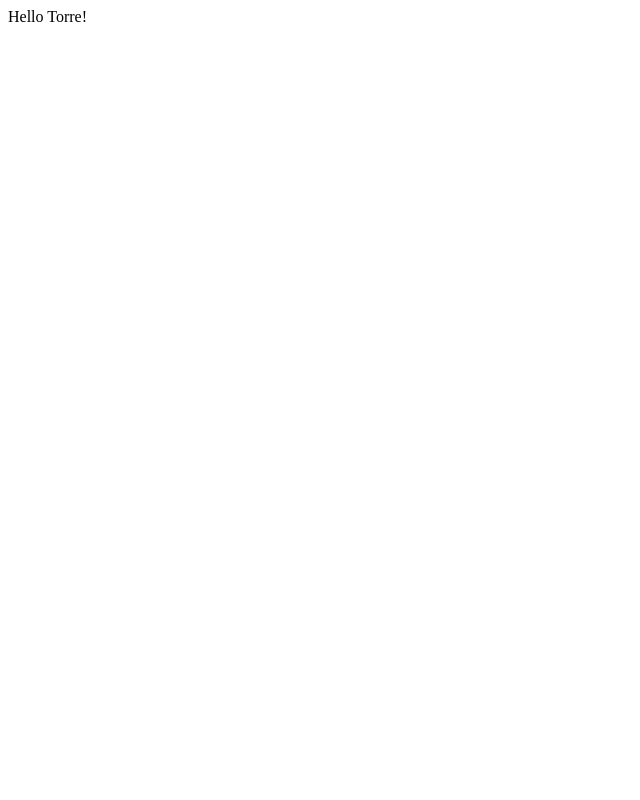
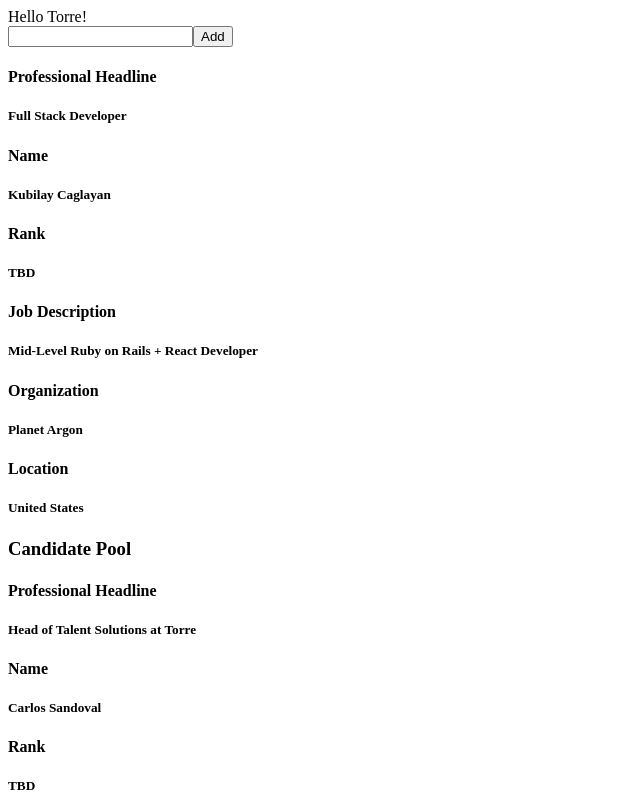
Before and after one commit to kubilaycaglayan/torre-assessment, a React (Create React App) app: page / in a window 1280 px wide. Shown: the top 800 px of the page, without its empty margins (0-640 px from the left). Built offline with nearby package versions, Linux system fonts and the light colour scheme.

Commit message:
Add CandidateInput container and bring everything together in App container

```diff
--- a/src/actions/index.js
+++ b/src/actions/index.js
@@ -0,0 +1 @@
+export { default as changeCandidateInput } from './changeCandidateInput';
--- a/src/components/App.js
+++ /dev/null
@@ -1,19 +0,0 @@
-import React from 'react';
-import getRank from '../helpers/ranking/getRank';
-import {
-  user1, user2, user3, user4,
-} from '../state/users';
-import job from '../state/jobs';
-
-console.log(getRank(user1, job));
-console.log(getRank(user2, job));
-console.log(getRank(user3, job));
-console.log(getRank(user4, job));
-
-const App = () => (
-  <header>
-    Hello Torre!
-  </header>
-);
-
-export default App;
--- a/src/containers/AddCandidateInput.js
+++ b/src/containers/AddCandidateInput.js
@@ -1,12 +1,29 @@
 import React from 'react';
+import { connect } from 'react-redux';
+import { changeCandidateInput } from '../actions';
 
-const AddCandidateInput = () => {
+const AddCandidateInput = props => {
+  const { candidateInput, handleInput } = props;
+
   return (
     <form>
-      <input onChange={handleInput} />
+      <input onChange={e => handleInput(e.target.value)} />
       <button type="button">
         Add
       </button>
     </form>
   );
-}
+};
+
+const mapStateToProps = state => ({
+  candidateInput: state.candidateInput,
+});
+
+const mapDispatchToProps = dispatch => ({
+  handleInput: input => dispatch(changeCandidateInput(input)),
+});
+
+export default connect(
+  mapStateToProps,
+  mapDispatchToProps,
+)(AddCandidateInput);
--- /dev/null
+++ b/src/containers/App.js
@@ -0,0 +1,53 @@
+import React from 'react';
+import {connect} from 'react-redux';
+import getRank from '../helpers/ranking/getRank';
+import Candidate from '../components/Candidate';
+import Job from '../components/Job';
+import Pool from '../containers/Pool';
+import AddCandidateInput from '../containers/AddCandidateInput';
+
+/* import {
+  user1, user2, user3, user4,
+} from '../state/users';
+import job from '../state/jobs';
+import { connect } from 'react-redux';
+
+console.log(getRank(user1, job));
+console.log(getRank(user2, job));
+console.log(getRank(user3, job));
+console.log(getRank(user4, job)); */
+
+const App = props => {
+  const { currentCandidate, currentJob, currentCandidatePool } = props;
+  return (
+    <>
+      <header>
+        Hello Torre!
+      </header>
+      <section>
+        <AddCandidateInput />
+        <Candidate candidate={currentCandidate} />
+      </section>
+      <section>
+        <Job job={currentJob} />
+      </section>
+      <section>
+        <h3>
+          Candidate Pool
+        </h3>
+        <Pool />
+      </section>
+    </>
+  );
+};
+
+const mapStateToProps = state => ({
+  currentCandidate: state.candidate,
+  currentJob: state.job,
+  currentCandidatePool: state.candidatePool,
+});
+
+export default connect(
+  mapStateToProps,
+  null,
+)(App);
--- a/src/index.js
+++ b/src/index.js
@@ -4,7 +4,7 @@ import { Provider } from 'react-redux';
 import { applyMiddleware, createStore } from 'redux';
 import thunk from 'redux-thunk';
 import { composeWithDevTools } from 'redux-devtools-extension';
-import App from './components/App';
+import App from './containers/App';
 import reducer from './reducers/index';
 import initialState from './state';
 
```
Also changed, not shown: 1 other file (tests, documents, lock files or other folders).
